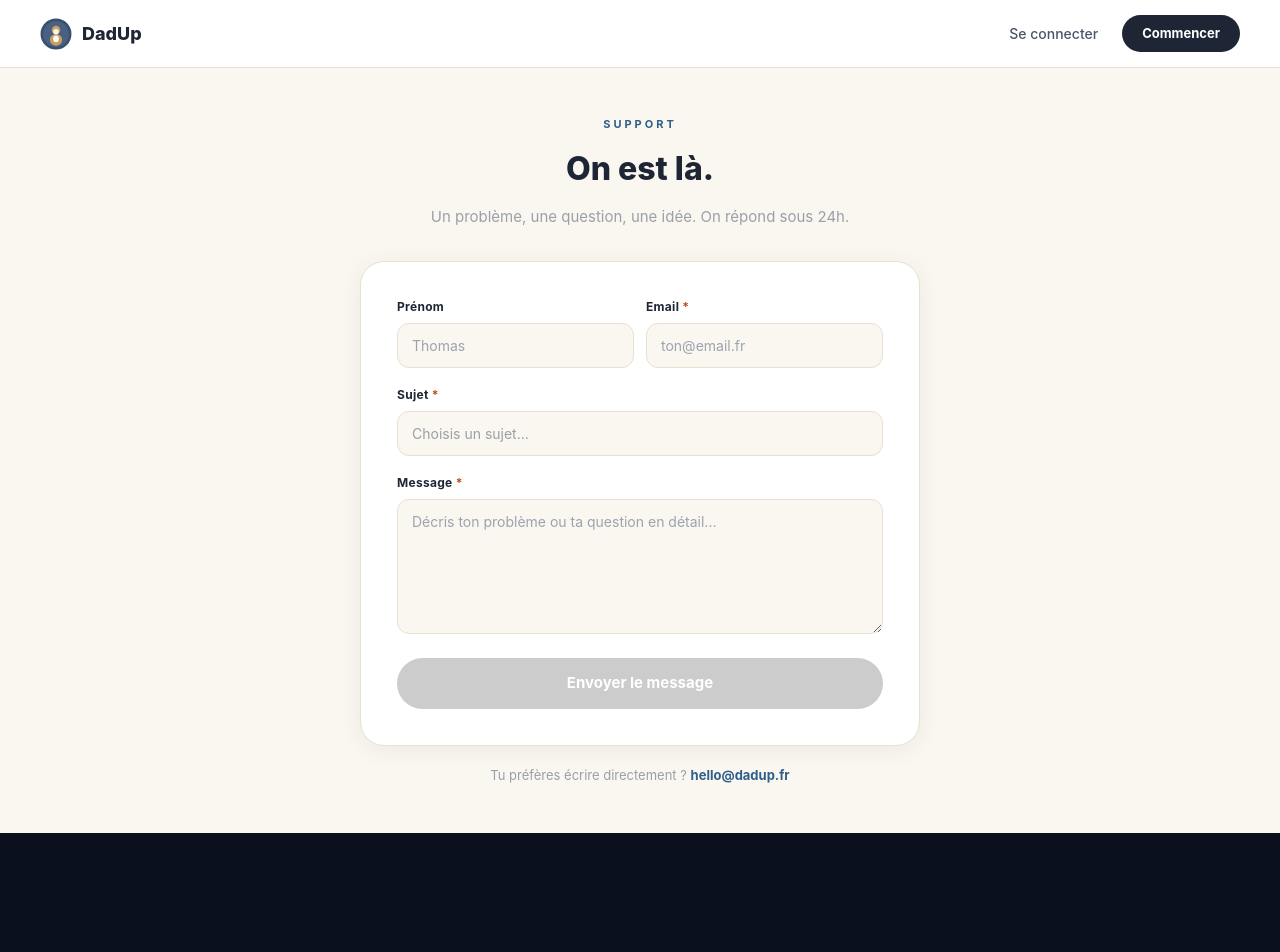
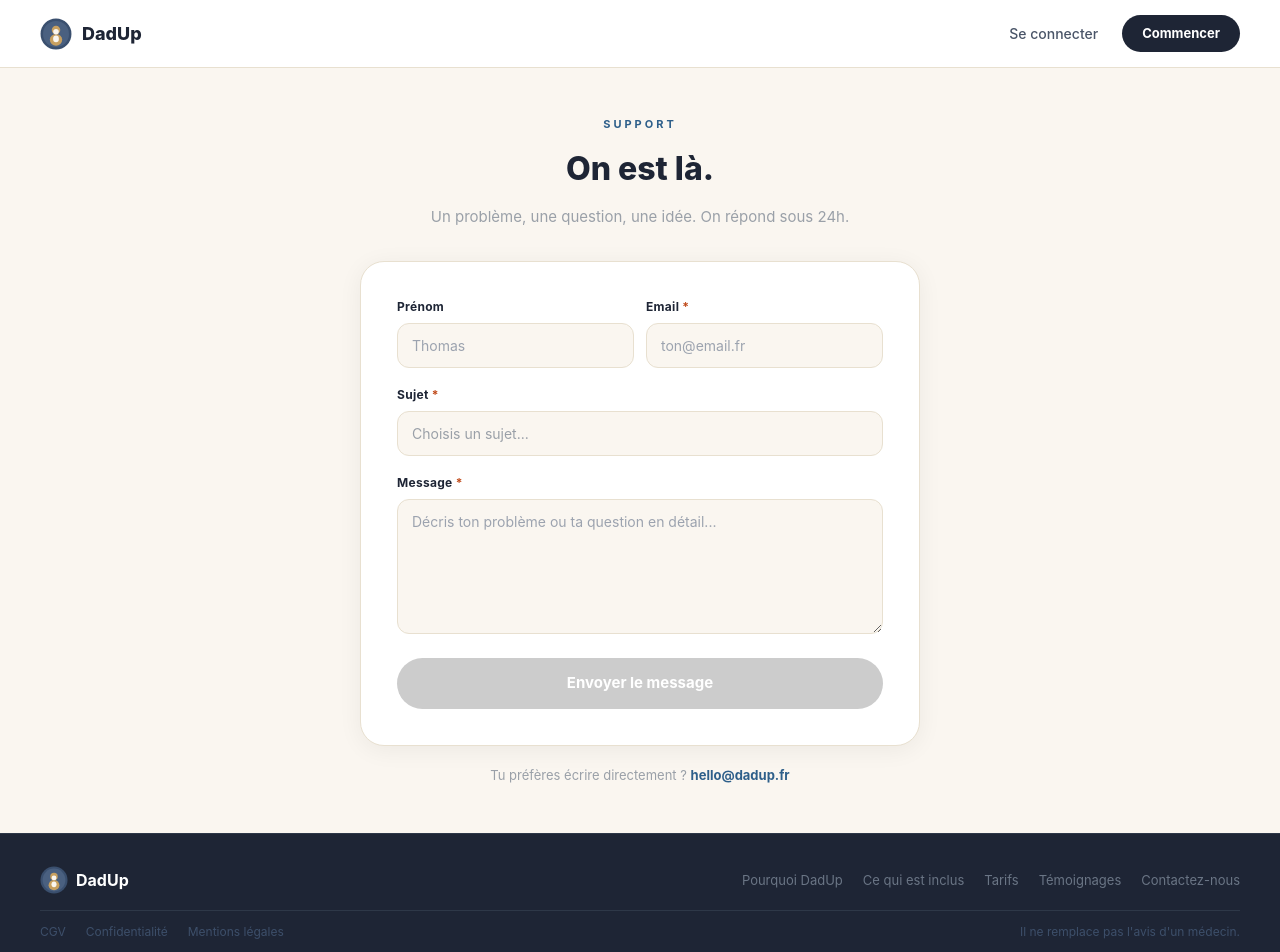
Before and after one commit to Julproject/dadup, a Next.js app: page /contact in a window 1280 px wide. Shown: the top 952 px of the page. Before the commit the page ends 833 px from the top, so only its background shows below. Built offline with nearby package versions, Linux system fonts and the light colour scheme.

Commit message:
Update page.tsx

```diff
--- a/app/contact/page.tsx
+++ b/app/contact/page.tsx
@@ -200,6 +200,32 @@ export default function ContactPage() {
           )}
         </div>
       </div>
+
+      <footer style={{background:'#1e2535',borderTop:'1px solid #2e3848',padding:'32px 40px'}}>
+        <div style={{maxWidth:'1200px',margin:'0 auto',display:'flex',flexDirection:'column',gap:'16px'}}>
+          <div style={{display:'flex',alignItems:'center',justifyContent:'space-between',flexWrap:'wrap' as const,gap:'16px'}}>
+            <div style={{display:'flex',alignItems:'center',gap:'8px'}}>
+              <svg viewBox="0 0 300 300" width="28" height="28"><circle cx="150" cy="150" r="145" fill="#3a4f6e"/><circle cx="150" cy="150" r="122" fill="#4a6080"/><ellipse cx="150" cy="205" rx="58" ry="54" fill="#c8a060"/><circle cx="150" cy="112" r="40" fill="#c8a060"/><ellipse cx="150" cy="196" rx="27" ry="31" fill="#faf6f0"/><circle cx="150" cy="128" r="26" fill="#faf6f0"/></svg>
+              <span style={{color:'#ffffff',fontSize:'16px',fontWeight:700}}>DadUp</span>
+            </div>
+            <div style={{display:'flex',gap:'20px',flexWrap:'wrap' as const}}>
+              <a href="/pourquoi" style={{color:'#6a7585',fontSize:'13px',textDecoration:'none'}}>Pourquoi DadUp</a>
+              <a href="/inclus" style={{color:'#6a7585',fontSize:'13px',textDecoration:'none'}}>Ce qui est inclus</a>
+              <a href="/tarifs" style={{color:'#6a7585',fontSize:'13px',textDecoration:'none'}}>Tarifs</a>
+              <a href="/temoignages" style={{color:'#6a7585',fontSize:'13px',textDecoration:'none'}}>Témoignages</a>
+              <a href="/contact" style={{color:'#6a7585',fontSize:'13px',textDecoration:'none'}}>Contactez-nous</a>
+            </div>
+          </div>
+          <div style={{display:'flex',alignItems:'center',justifyContent:'space-between',flexWrap:'wrap' as const,gap:'12px',paddingTop:'12px',borderTop:'1px solid #2e3848'}}>
+            <div style={{display:'flex',gap:'20px',flexWrap:'wrap' as const}}>
+              <a href="/cgv" style={{color:'#3d4f6a',fontSize:'12px',textDecoration:'none'}}>CGV</a>
+              <a href="/confidentialite" style={{color:'#3d4f6a',fontSize:'12px',textDecoration:'none'}}>Confidentialité</a>
+              <a href="/mentions-legales" style={{color:'#3d4f6a',fontSize:'12px',textDecoration:'none'}}>Mentions légales</a>
+            </div>
+            <p style={{color:'#3d4f6a',fontSize:'12px',margin:0}}>Il ne remplace pas l'avis d'un médecin.</p>
+          </div>
+        </div>
+      </footer>
     </main>
   );
 }
```
